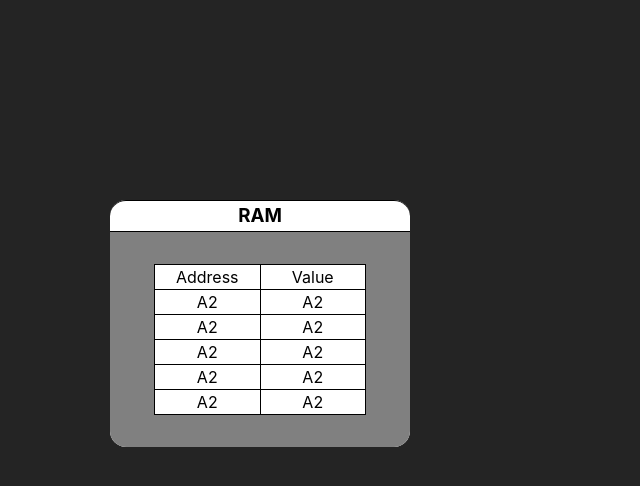
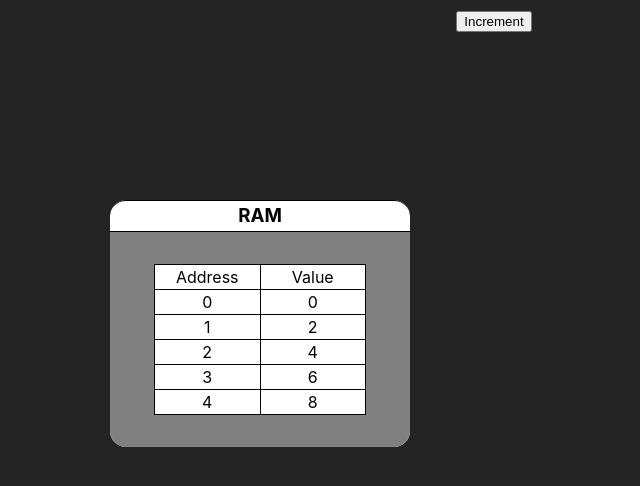
Before and after one commit to Furrj/BitsToBytes, a React (Vite) app: page / in a window 1280 px wide. Shown: the top 486 px of the page, without its empty margins (146-786 px from the left). Built offline with nearby package versions, Linux system fonts and the light colour scheme.

Commit message:
RAM displays current address, value, and next 4, and can be changed

```diff
--- a/src/App.tsx
+++ b/src/App.tsx
@@ -2,17 +2,19 @@ import React from "react";
 
 //COMPS
 import RAM from "./components/RAM/RAM";
+import Change from "./components/Interfaces/Change";
 
 //DATA
 import DataHandler from "./data/DataHandler";
 
 //INIT
-const data = new DataHandler();
+const dataHandler = new DataHandler();
 
 const App: React.FC = () => {
   return (
     <div className="App">
-      <RAM data={data} />
+      <RAM dataHandler={dataHandler} />
+      <Change />
     </div>
   );
 };
--- /dev/null
+++ b/src/components/Interfaces/Change.tsx
@@ -0,0 +1,15 @@
+import React from "react";
+import { useDispatch } from "react-redux";
+import { increment, decrement, setAddress } from "../../data/ramSlice";
+
+const Change: React.FC = () => {
+  const dispatch = useDispatch();
+
+  return (
+    <div>
+      <button onClick={() => dispatch(increment())}>Increment</button>
+    </div>
+  );
+};
+
+export default Change;
--- a/src/components/RAM/Columns/AddressColumn.tsx
+++ b/src/components/RAM/Columns/AddressColumn.tsx
@@ -4,15 +4,20 @@ import styles from "./AddressColumn.module.css";
 //COMPS
 import SingleRegister from "../SingleRegister";
 
-const AddressColumn: React.FC = () => {
+//STATE
+interface IProps {
+  address: number;
+}
+
+const AddressColumn: React.FC<IProps> = ({ address }) => {
   return (
     <div className={styles.addressColumn}>
       <span>Address</span>
-      <SingleRegister />
-      <SingleRegister />
-      <SingleRegister />
-      <SingleRegister />
-      <SingleRegister />
+      <SingleRegister value={address} />
+      <SingleRegister value={address + 1} />
+      <SingleRegister value={address + 2} />
+      <SingleRegister value={address + 3} />
+      <SingleRegister value={address + 4} />
     </div>
   );
 };
--- a/src/components/RAM/Columns/ValueColumn.tsx
+++ b/src/components/RAM/Columns/ValueColumn.tsx
@@ -1,18 +1,25 @@
 import React from "react";
 import styles from "./ValueColumn.module.css";
+import DataHandler from "../../../data/DataHandler";
 
 //COMPS
 import SingleRegister from "../SingleRegister";
 
-const ValueColumn: React.FC = () => {
+//STATE
+interface IProps {
+  address: number;
+  dataHandler: DataHandler;
+}
+
+const ValueColumn: React.FC<IProps> = ({ address, dataHandler }) => {
   return (
     <div className={styles.valueColumn}>
       <span>Value</span>
-      <SingleRegister />
-      <SingleRegister />
-      <SingleRegister />
-      <SingleRegister />
-      <SingleRegister />
+      <SingleRegister value={dataHandler.getRegisterData(address)} />
+      <SingleRegister value={dataHandler.getRegisterData(address + 1)} />
+      <SingleRegister value={dataHandler.getRegisterData(address + 2)} />
+      <SingleRegister value={dataHandler.getRegisterData(address + 3)} />
+      <SingleRegister value={dataHandler.getRegisterData(address + 4)} />
     </div>
   );
 };
--- a/src/components/RAM/RAM.tsx
+++ b/src/components/RAM/RAM.tsx
@@ -7,10 +7,10 @@ import Draggable from "react-draggable";
 import Registers from "./Registers";
 
 interface IProps {
-  data: DataHandler;
+  dataHandler: DataHandler;
 }
 
-const RAM: React.FC<IProps> = ({ data }) => {
+const RAM: React.FC<IProps> = ({ dataHandler }) => {
   return (
     <Draggable>
       <div className={styles.ram}>
@@ -18,7 +18,7 @@ const RAM: React.FC<IProps> = ({ data }) => {
           <h3>RAM</h3>
         </div>
         <div className={styles.registersBox}>
-          <Registers />
+          <Registers dataHandler={dataHandler} />
         </div>
       </div>
     </Draggable>
--- a/src/components/RAM/Registers.tsx
+++ b/src/components/RAM/Registers.tsx
@@ -1,5 +1,6 @@
 import React from "react";
 import styles from "./Registers.module.css";
+import DataHandler from "../../data/DataHandler";
 
 //REDUX
 import type { RootState } from "../../data/store";
@@ -10,7 +11,12 @@ import { increment, decrement, setAddress } from "../../data/ramSlice";
 import AddressColumn from "./Columns/AddressColumn";
 import ValueColumn from "./Columns/ValueColumn";
 
-const Registers: React.FC = () => {
+//STATE
+interface IProps {
+  dataHandler: DataHandler;
+}
+
+const Registers: React.FC<IProps> = ({ dataHandler }) => {
   const currentAddress: number = useSelector(
     (state: RootState) => state.ram.currentAddress
   );
@@ -18,8 +24,8 @@ const Registers: React.FC = () => {
 
   return (
     <div className={styles.register}>
-      <AddressColumn />
-      <ValueColumn />
+      <AddressColumn address={currentAddress} />
+      <ValueColumn address={currentAddress} dataHandler={dataHandler} />
     </div>
   );
 };
--- a/src/components/RAM/SingleRegister.tsx
+++ b/src/components/RAM/SingleRegister.tsx
@@ -1,8 +1,13 @@
 import React from "react";
 import styles from "./SingleRegister.module.css";
 
-const SingleRegister: React.FC = () => {
-  return <div className={styles.singleRegister}>A2</div>;
+//STATE
+interface IProps {
+  value: number;
+}
+
+const SingleRegister: React.FC<IProps> = ({ value }) => {
+  return <div className={styles.singleRegister}>{value}</div>;
 };
 
 export default SingleRegister;
--- a/src/data/DataHandler.tsx
+++ b/src/data/DataHandler.tsx
@@ -8,7 +8,7 @@ class DataHandler {
 
   initRamData(): void {
     for (let i = 0; i < 20; i++) {
-      this.ramData[i] = 0;
+      this.ramData[i] = i * 2;
     }
   }
 
@@ -19,6 +19,10 @@ class DataHandler {
   getRamData(): number[] {
     return this.ramData;
   }
+
+  getRegisterData(address: number) {
+    return this.ramData[address];
+  }
 }
 
 export default DataHandler;
--- a/tsconfig.node.json
+++ b/tsconfig.node.json
@@ -4,7 +4,8 @@
     "skipLibCheck": true,
     "module": "ESNext",
     "moduleResolution": "bundler",
-    "allowSyntheticDefaultImports": true
+    "allowSyntheticDefaultImports": true,
+    "noUnusedLocals": false
   },
   "include": ["vite.config.ts"]
 }
```
